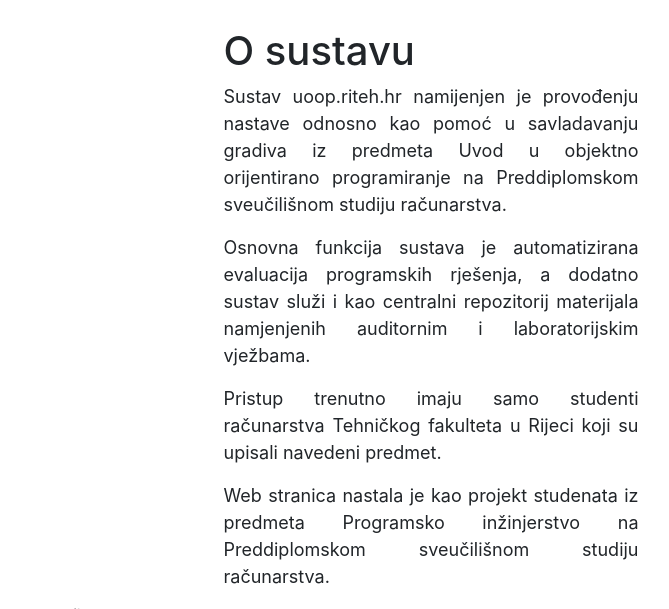
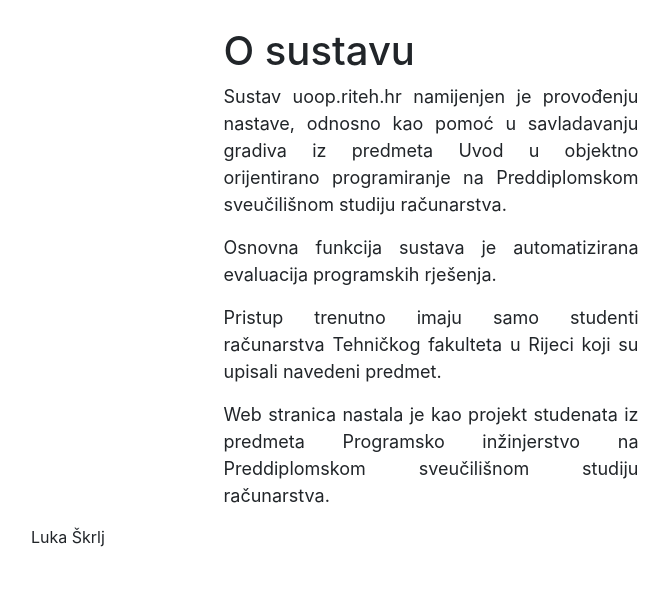
Before and after one commit to LukaSkrlj/uoop-web-app, a Django app: page /osustavu/ in a window 1280 px wide; the page is wider, and only the part inside the window is pictured. Shown: the part 56-665 px from the top of that part, without its empty margins (434-1103 px from the left). Run offline with Django 3.2, Linux system fonts and the light colour scheme; some libraries are stand-ins or nearby versions.

Commit message:
Fixed grammar

```diff
--- a/templates/osustavu.html
+++ b/templates/osustavu.html
@@ -4,8 +4,8 @@
 <div style = "width:50%; font-size:large; text-align:justify;display: block;margin-left: auto;margin-right: auto;">
 <br>
 <h1 id="o-sustavu">O sustavu</h1>
-<p>Sustav uoop.riteh.hr namijenjen je provođenju nastave odnosno kao pomoć u savladavanju gradiva iz predmeta Uvod u objektno orijentirano programiranje na Preddiplomskom sveučilišnom studiju računarstva.</p>
-<p>Osnovna funkcija sustava je automatizirana evaluacija programskih rješenja, a dodatno sustav služi i kao centralni repozitorij materijala namjenjenih auditornim i laboratorijskim vježbama.</p>
+<p>Sustav uoop.riteh.hr namijenjen je provođenju nastave, odnosno kao pomoć u savladavanju gradiva iz predmeta Uvod u objektno orijentirano programiranje na Preddiplomskom sveučilišnom studiju računarstva.</p>
+<p>Osnovna funkcija sustava je automatizirana evaluacija programskih rješenja.</p>
 <p>Pristup trenutno imaju samo studenti računarstva Tehničkog fakulteta u Rijeci koji su upisali navedeni predmet.</p>
 <p>Web stranica nastala je kao projekt studenata iz predmeta Programsko inžinjerstvo na Preddiplomskom sveučilišnom studiju računarstva. </p>
 
```
